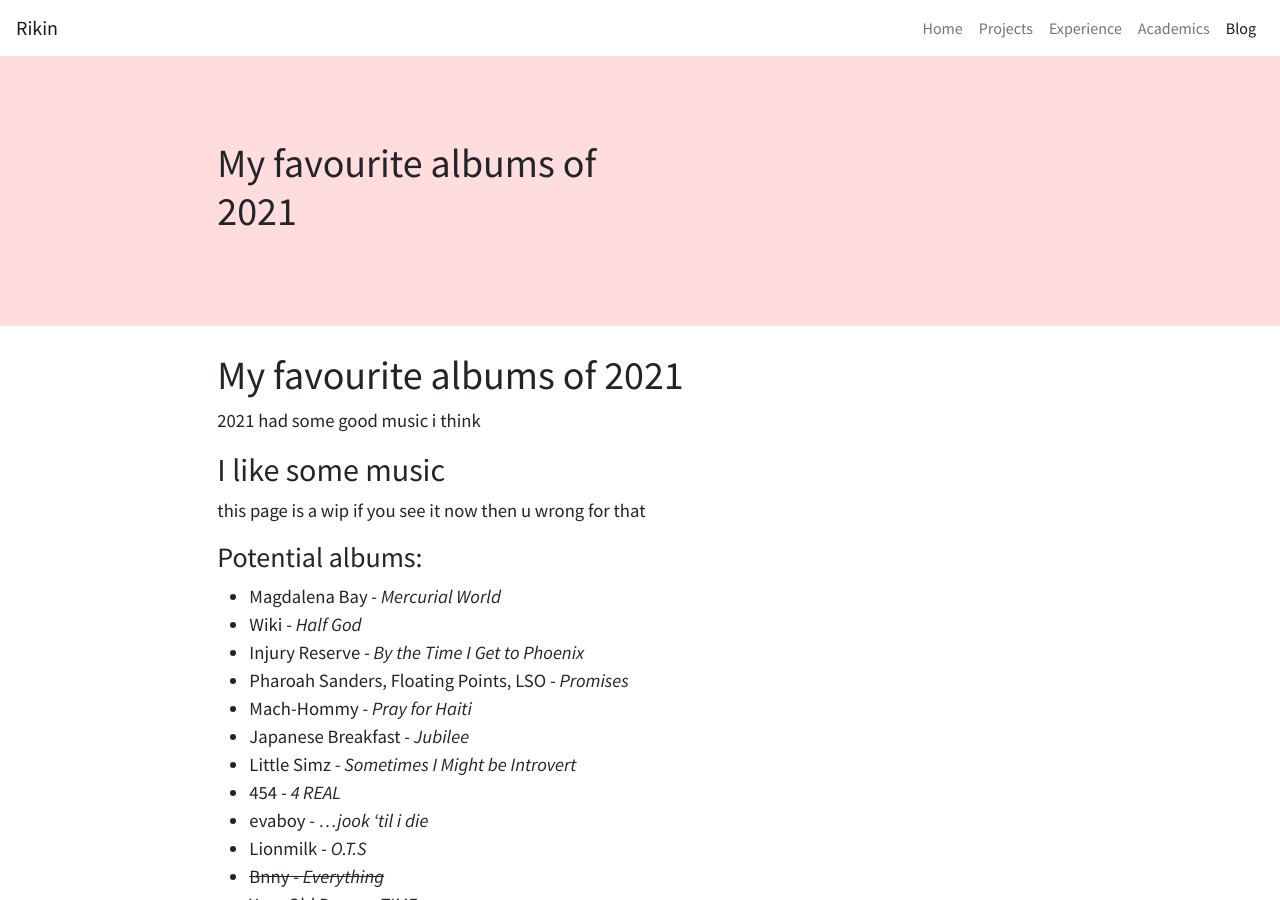
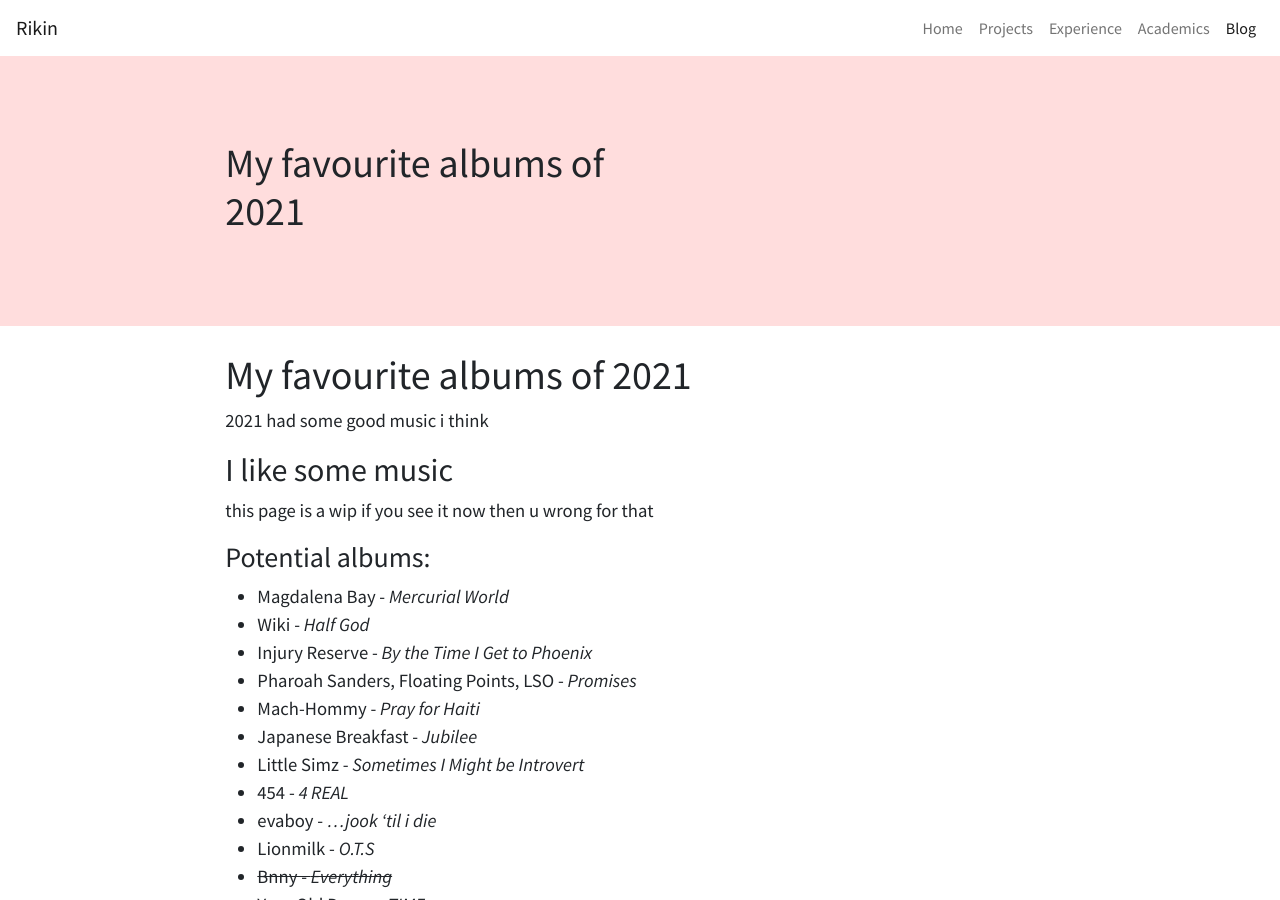
Before and after one commit to rikingurditta/blog, a Jekyll site: the page built from _posts/2022-01-01-favourite-albums-2021.md, in a window 1280 px wide and 900 px high. Built offline with Jekyll 4.4.1, drawn with Linux system fonts in a browser that asks for light colours.

Commit message:
Fixed global padding+other layout stuff

```diff
--- a/_layouts/default.html
+++ b/_layouts/default.html
@@ -2,9 +2,8 @@
 <html lang="en">
     {% include head.html %}
     <body>
-        <div class="container-fluid" style="padding: 0px">
         {% include navbar.html %}
-            <div class="content">
+        <div class="container-fluid content">
             <div class="row justify-content-md-center use-page-bg-colour" style="min-height: 30vh;">
                 <div class="col-md-4 my-auto">
                     <h1>{{ page.title }}</h1>
@@ -17,6 +16,5 @@
                 </div>
             </div>
         </div>
-        </div>
     </body>
 </html>
```
Lines whose indentation alone changed are shown as unchanged.
